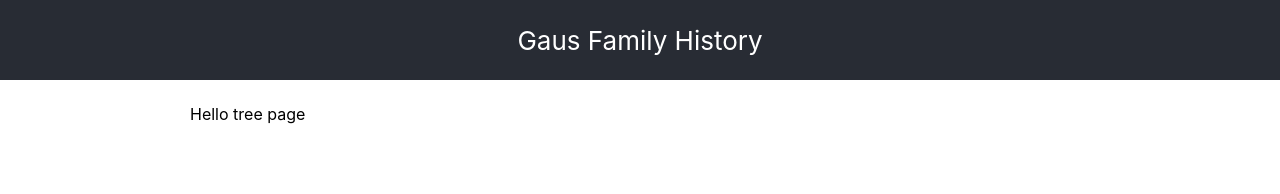
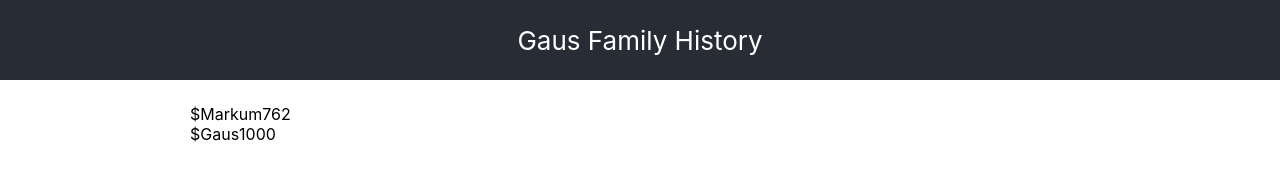
Before and after one commit to shae-wat/watson-gaus-family-history, a React (Create React App) app: page / in a window 1280 px wide. Shown: the top 194 px of the page. Built offline with nearby package versions, Linux system fonts and the light colour scheme; no server answers.

Commit message:
start with base gaus

```diff
--- a/src/App.tsx
+++ b/src/App.tsx
@@ -28,10 +28,10 @@ function App() {
     <Router>
       <AppHeader>Gaus Family History</AppHeader>
       <Switch>
-        <Route path="/">
+        <Route path="/" exact>
           <GausTreePage />
         </Route>
-        <Route path="/add-ancestor">
+        <Route path="/add" exact>
           <AddAncestorPage />
         </Route>
       </Switch>
--- a/src/network/requests.ts
+++ b/src/network/requests.ts
@@ -1,6 +1,11 @@
 import axios from "axios";
 
-export const putAncestorInfo = (data: any) =>
+export const getAncestorsForTreeVisualization = () =>
+  axios.get(
+    `https://watson-gaus-family-history-default-rtdb.firebaseio.com/ancestors.json`
+  );
+
+export const addAncestorToDB = (data: any) =>
   axios.patch(
     `https://watson-gaus-family-history-default-rtdb.firebaseio.com/ancestors.json`,
     data
--- a/src/pages/AddAncestor.tsx
+++ b/src/pages/AddAncestor.tsx
@@ -1,6 +1,6 @@
 import React, { useState } from "react";
 import styled from "styled-components";
-import { putAncestorInfo, updateAncestorInfo } from "../network/requests";
+import { addAncestorToDB } from "../network/requests";
 import { Page } from "../App";
 
 const PersonDetailsForm = styled.form`
@@ -32,7 +32,7 @@ function AddAncestorPage() {
 
   const onFormSubmit = () => {
     const id = lastName + Math.floor(Math.random() * Math.floor(2000));
-    putAncestorInfo({
+    addAncestorToDB({
       [id]: {
         id,
         firstName,
@@ -55,6 +55,7 @@ function AddAncestorPage() {
 
   return (
     <Page>
+      <h1>Add Ancestor</h1>
       <PersonDetailsForm
         onSubmit={(e) => {
           e.preventDefault();
--- a/src/pages/GausTree.tsx
+++ b/src/pages/GausTree.tsx
@@ -1,8 +1,34 @@
-import React from "react";
+import React, { useEffect, useState } from "react";
 import { Page } from "../App";
+import { getAncestorsForTreeVisualization } from "../network/requests";
+import { Tree } from "../tree-components";
 
 function GausTreePage() {
-  return <Page>Hello tree page</Page>;
+  const [treeData, setTreeData] = useState({});
+
+  const requestData = async () => {
+    try {
+      const res = await getAncestorsForTreeVisualization();
+      console.log("res", res);
+      setTreeData(res?.data);
+    } catch (e) {
+      console.error(e);
+    }
+  };
+
+  useEffect(() => {
+    requestData();
+  }, []);
+
+  return (
+    <Page>
+      <Tree
+        treeData={treeData}
+        initialFather="Gaus1000"
+        initialMother="Markum762"
+      />
+    </Page>
+  );
 }
 
 export default GausTreePage;
--- /dev/null
+++ b/src/tree-components/Tree.tsx
@@ -0,0 +1,22 @@
+import React from "react";
+
+function Tree({
+  treeData,
+  initialMother,
+  initialFather,
+}: {
+  treeData: any;
+  initialMother: string;
+  initialFather: string;
+}) {
+  console.log("treeData", treeData);
+
+  return (
+    <div>
+      <div>${initialMother}</div>
+      <div>${initialFather}</div>
+    </div>
+  );
+}
+
+export default Tree;
--- /dev/null
+++ b/src/tree-components/index.ts
@@ -0,0 +1 @@
+export { default as Tree } from "./Tree";
```
